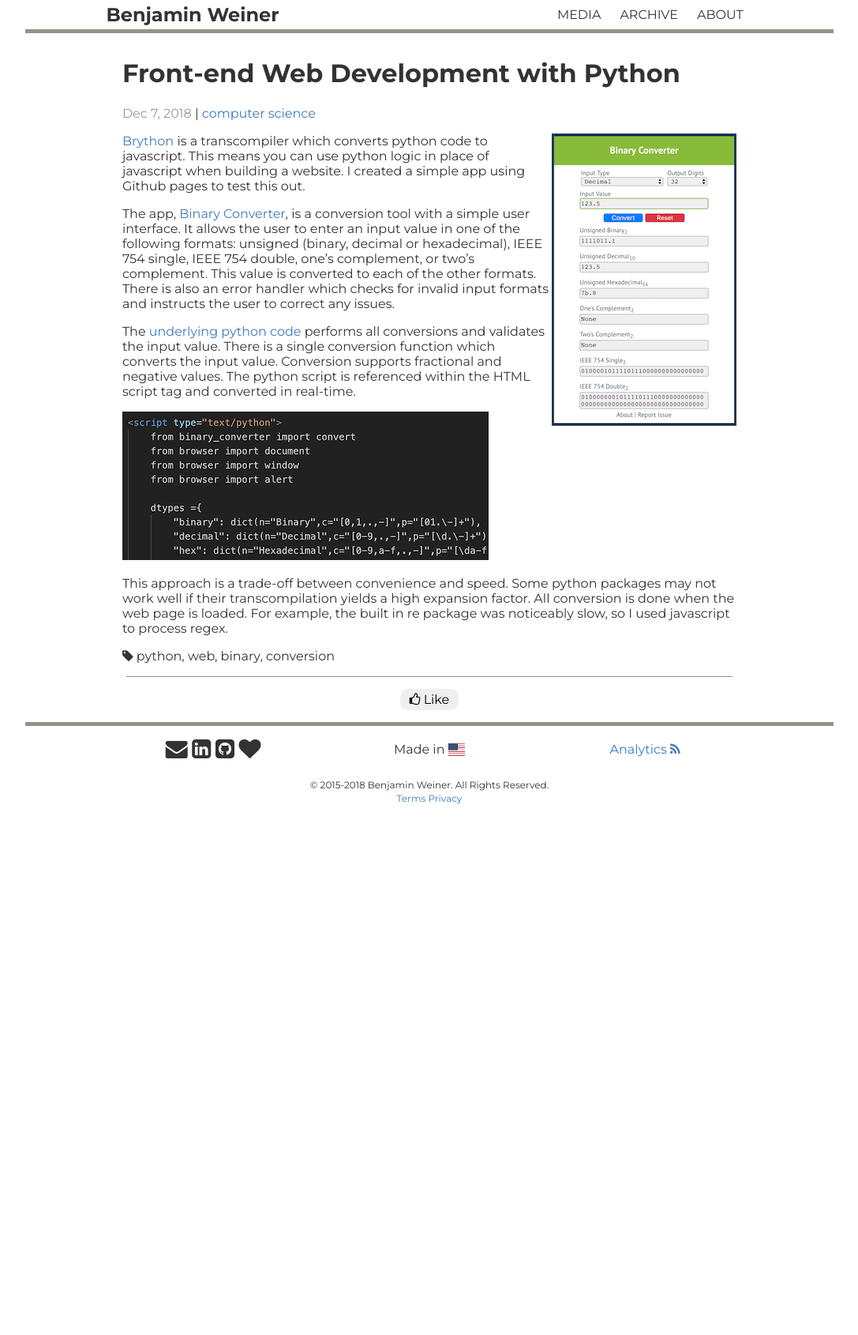
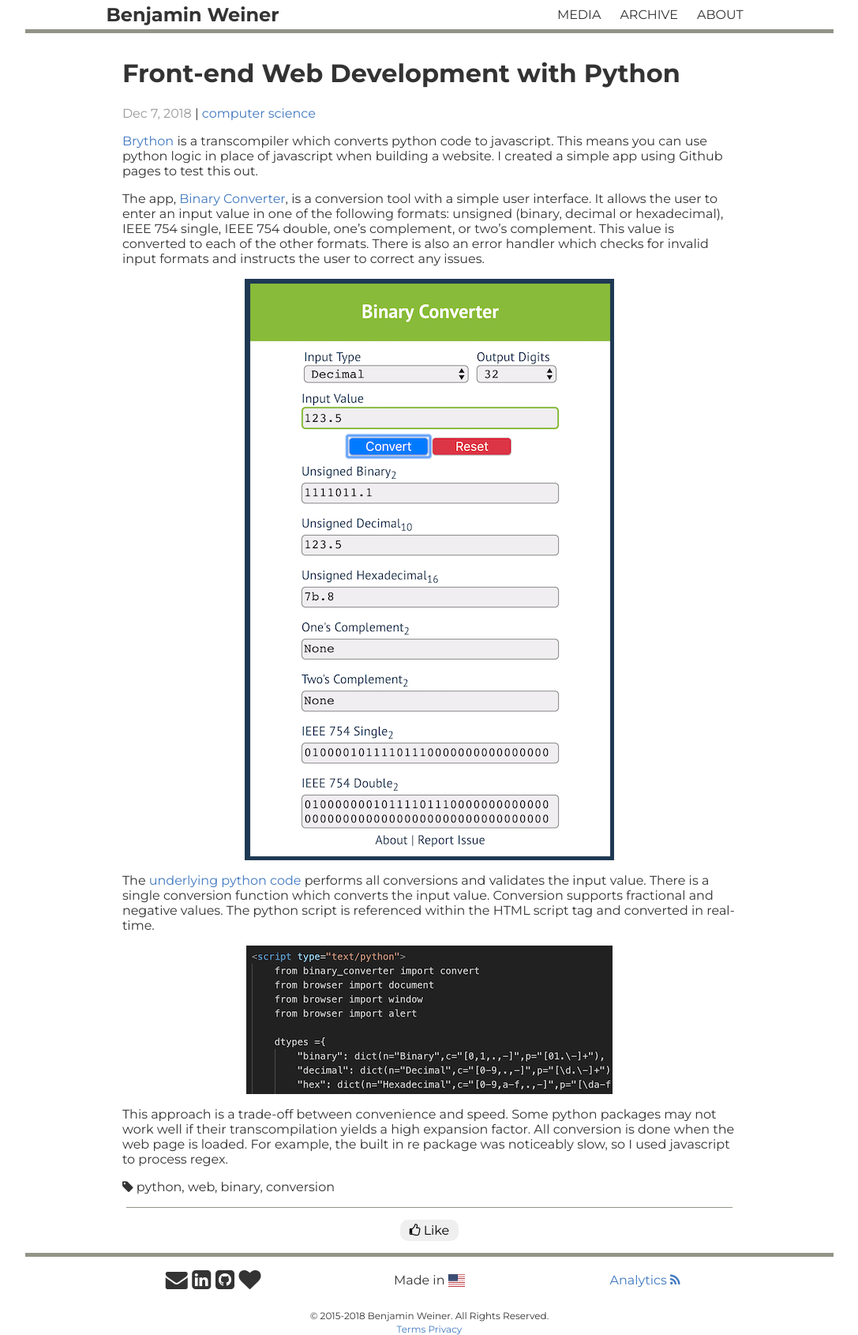
Before and after one commit to bmweiner/bmweiner.github.io, a Jekyll site: the page built from _posts/2018-12-07-front-end-python.md, in a window 1280 px wide. Shown: the whole page at 79% size, without its empty margins (96-1183 px from the left). Built offline with Jekyll 4.4.1, drawn with Linux system fonts in a browser that asks for light colours; before the commit the page ends 1018 px from its top, so only the background shows below that.

Commit message:
Updated post image style to auto size and center.

```diff
--- a/_posts/2018-12-07-front-end-python.md
+++ b/_posts/2018-12-07-front-end-python.md
@@ -6,13 +6,14 @@
 category: computer science
 tags: [python, web, binary, conversion]
 ---
-<img align="right" src="/assets/images/binary_converter.png">
 [Brython](https://brython.info/) is a transcompiler which converts python code to javascript. This means you can use python logic in place of javascript when building a website. I created a simple app using Github pages to test this out.
 
 The app, [Binary Converter](https://bmweiner.com/binary_converter/), is a conversion tool with a simple user interface. It allows the user to enter an input value in one of the following formats: unsigned (binary, decimal or hexadecimal), IEEE 754 single, IEEE 754 double, one's complement, or two's complement. This value is converted to each of the other formats. There is also an error handler which checks for invalid input formats and instructs the user to correct any issues.
 
+[![binary_converter](/assets/images/binary_converter.png){:class="post-img"}](https://bmweiner.com/binary_converter/)
+
 The [underlying python code](https://github.com/bmweiner/binary_converter/blob/master/binary_converter.py) performs all conversions and validates the input value. There is a single conversion function which converts the input value. Conversion supports fractional and negative values. The python script is referenced within the HTML script tag and converted in real-time.
 
-![brython_script](/assets/images/brython_script.png)
+![brython_script](/assets/images/brython_script.png){:class="post-img"}
 
 This approach is a trade-off between convenience and speed. Some python packages may not work well if their transcompilation yields a high expansion factor. All conversion is done when the web page is loaded. For example, the built in re package was noticeably slow, so I used javascript to process regex.
--- a/_sass/_style.scss
+++ b/_sass/_style.scss
@@ -187,7 +187,11 @@
   border-bottom: 1px solid $bar-color;
   margin: 10px 5px;
 }
-
+.post-img{
+  max-width: 100%;
+  display:block;
+  margin: auto;
+}
 .social-buttons{
   padding: 5px;
   display: flex;
```
Also changed, not shown: assets/images/binary_converter.png.
